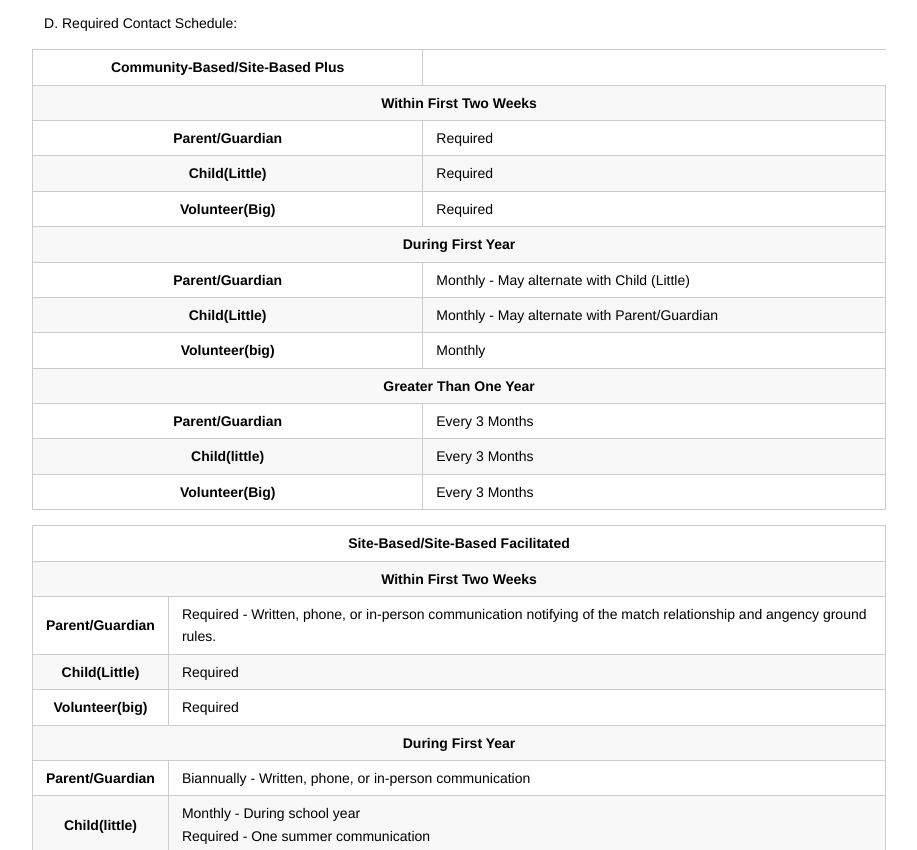
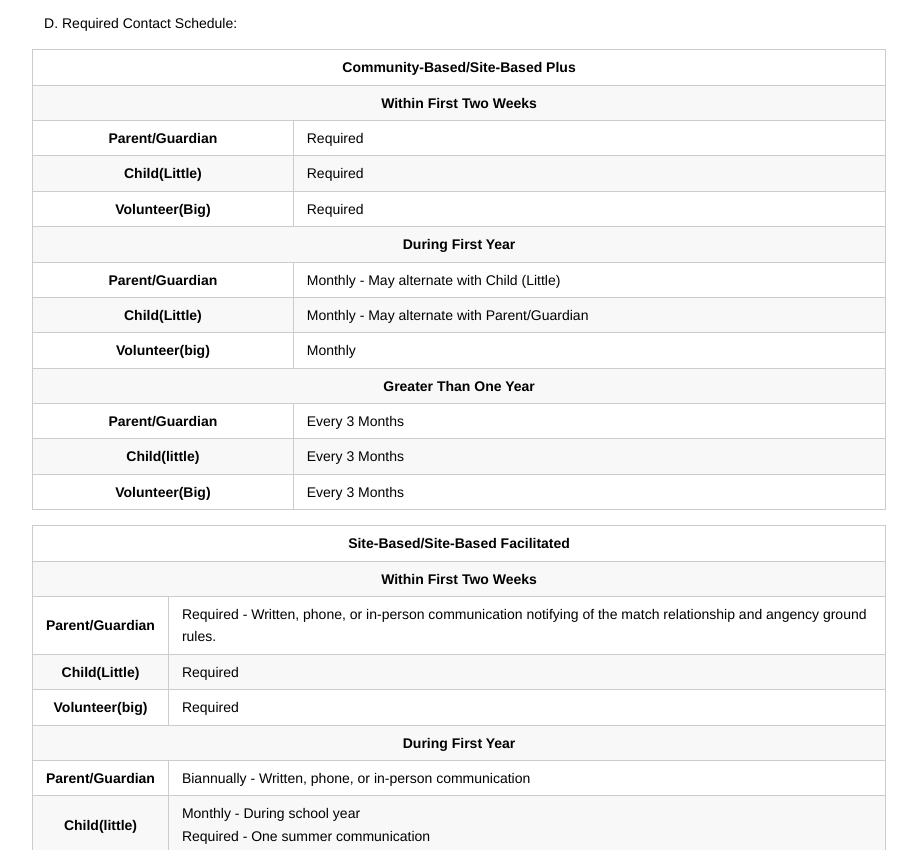
Before and after one commit to russ4stall/slashpine-site, a website: page public/clients/bbbs/program_standards_7_23.html in a window 1280 px wide. Shown: the part 8450-9300 px from the top of the page, without its empty margins (181-1098 px from the left). Drawn offline with Linux system fonts and the light colour scheme.

Commit message:
Update program_standards_7_23.html

```diff
--- a/public/clients/bbbs/program_standards_7_23.html
+++ b/public/clients/bbbs/program_standards_7_23.html
@@ -752,7 +752,7 @@ Criminal history record checks that are layered at the local, state, and nationa
 
 <table>
   <tr>
-      <th colspan="">Community-Based/Site-Based Plus</th>
+      <th colspan="4">Community-Based/Site-Based Plus</th>
   </tr>
   <tr>
       <th colspan="4">Within First Two Weeks</th>
```
